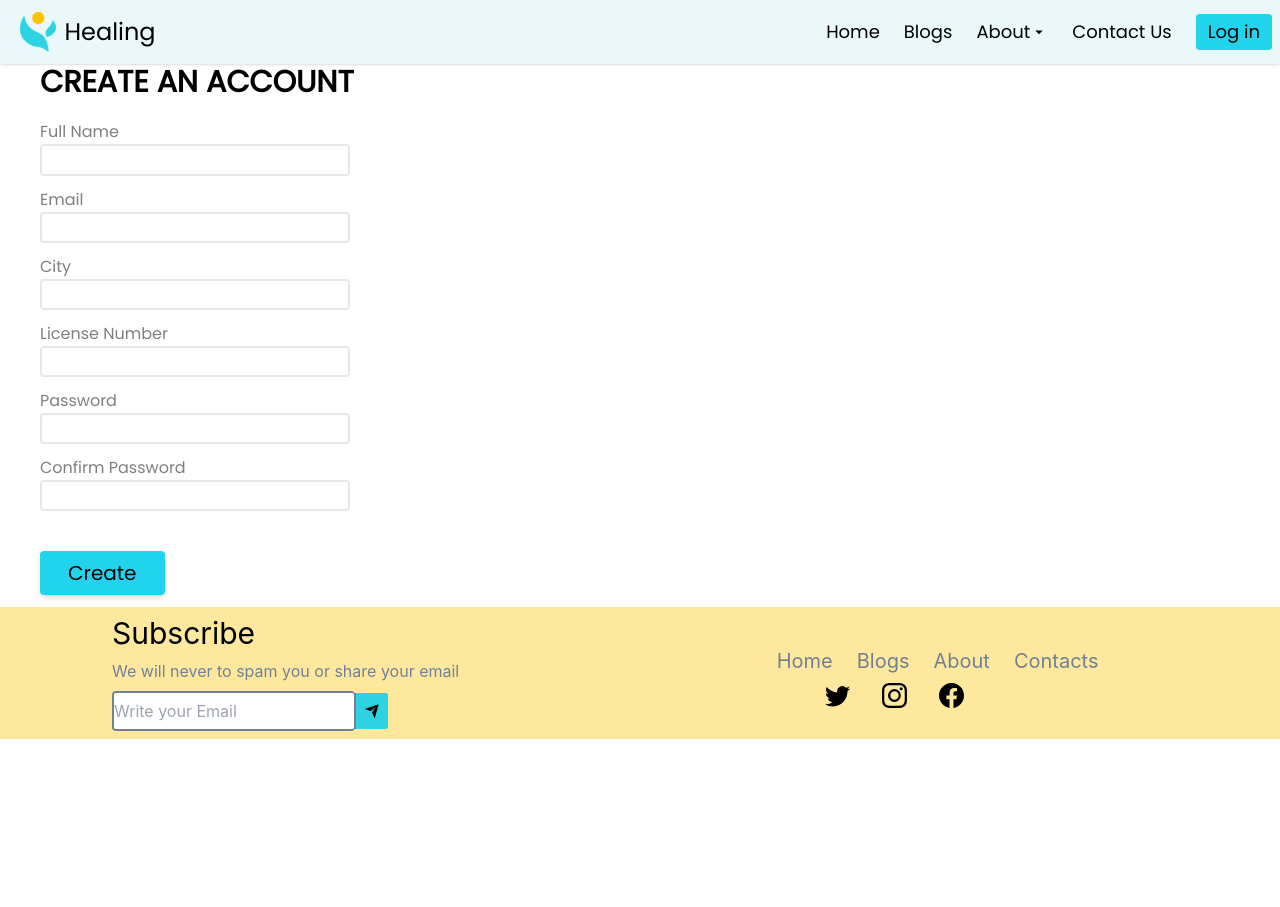
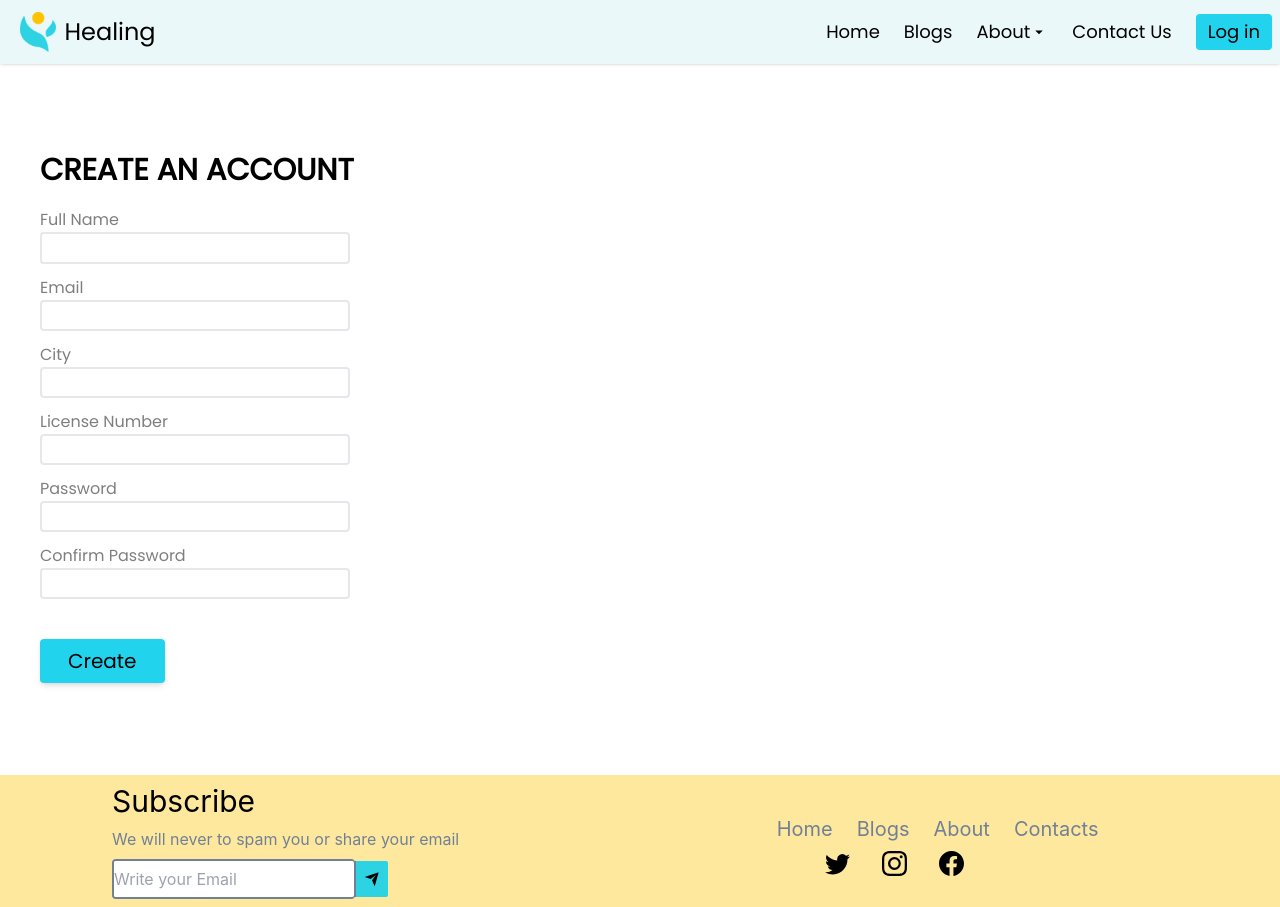
Before and after one commit to Recoded-Spark-Turkey-2022/Unboxed, a React (Create React App) app: page /CounselorSignup in a window 1280 px wide. Before the commit the page ends 800 px from the top, so only its background shows below. Built offline with nearby package versions, Linux system fonts and the light colour scheme; no server answers.

Commit message:
CounselorSignup page done

```diff
--- a/src/pages/counselor/CounselorSignup.jsx
+++ b/src/pages/counselor/CounselorSignup.jsx
@@ -42,7 +42,7 @@ const CounselorSignup = () => {
   };
 
   return (
-    <div className="font-poppins">
+    <div className="font-poppins max:h-middle pb-20 pt-16 mt-6">
       <form className="flex flex-col ml-10 sm:ml-0 sm:items-center">
         <h1 className="text-3xl font-semibold mb-5">CREATE AN ACCOUNT</h1>
         <div className="mb-7">
```
